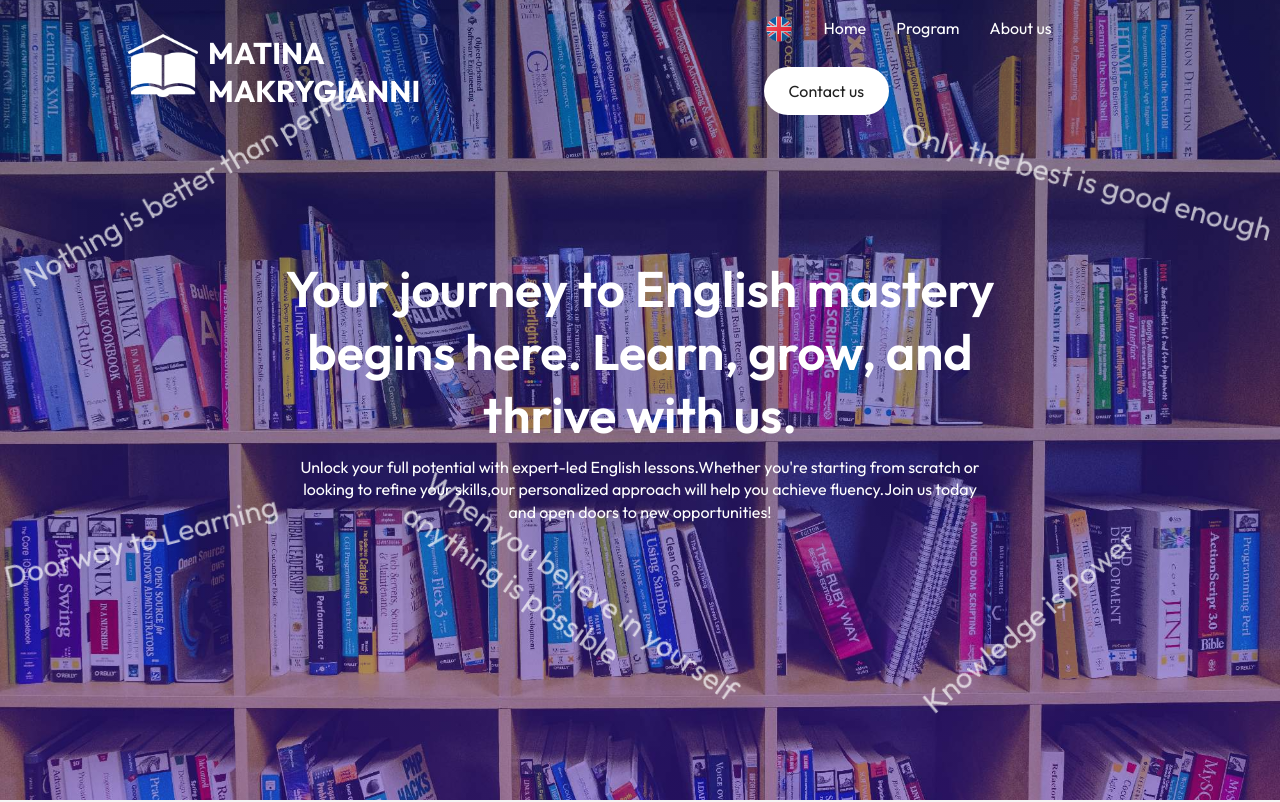
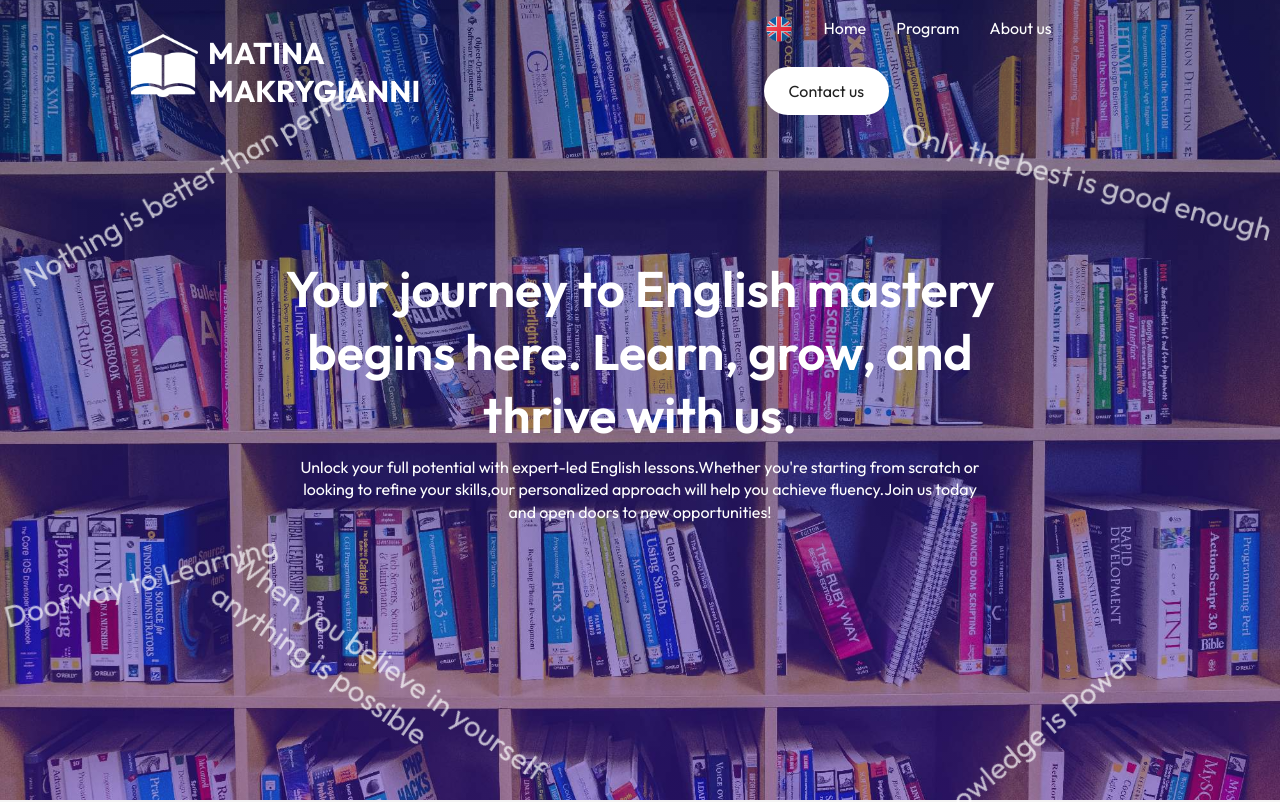
Before and after one commit to KostasTritsonis/enginuity, a React (Vite) app: page / in a window 1280 px wide. Shown: the top 802 px of the page. Built offline with nearby package versions, Linux system fonts and the light colour scheme.

Commit message:
09012025

```diff
--- a/src/Components/Hero/Hero.css
+++ b/src/Components/Hero/Hero.css
@@ -45,21 +45,21 @@
 .quote3{
     position:absolute;
     transform: rotate(-15deg);
-    bottom: 30%;
+    bottom: 25%;
 }
 
 .quote4{
     position:absolute;
     transform: rotate(-40deg);
     left: 70%;
-    bottom: 20%;
+    bottom: 5%;
 }
 
 .quote5{
     position:absolute;
     transform: rotate(35deg);
-    left: 30%;
-    bottom: 20%;
+    left: 15%;
+    bottom: 10%;
 }
 
 
```
